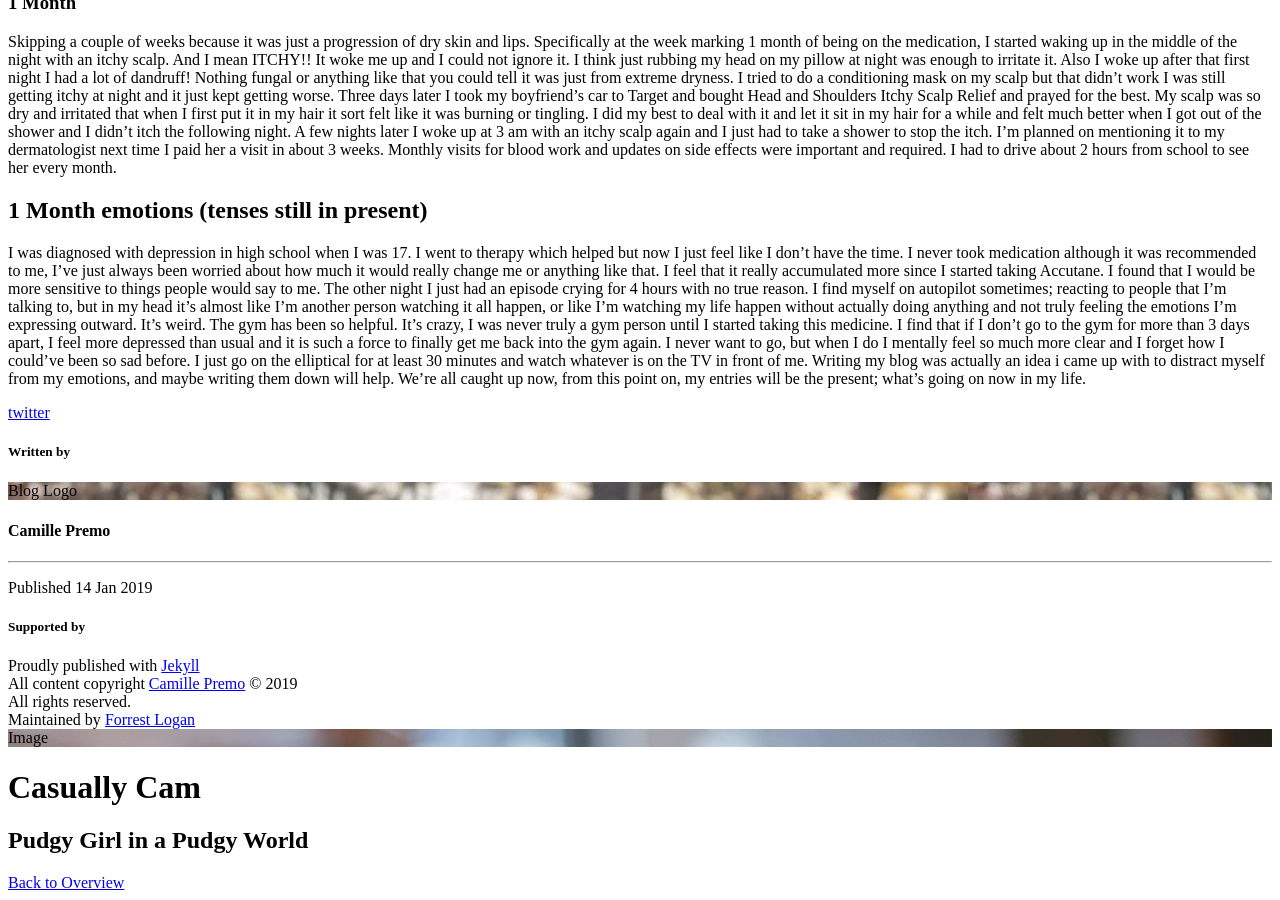
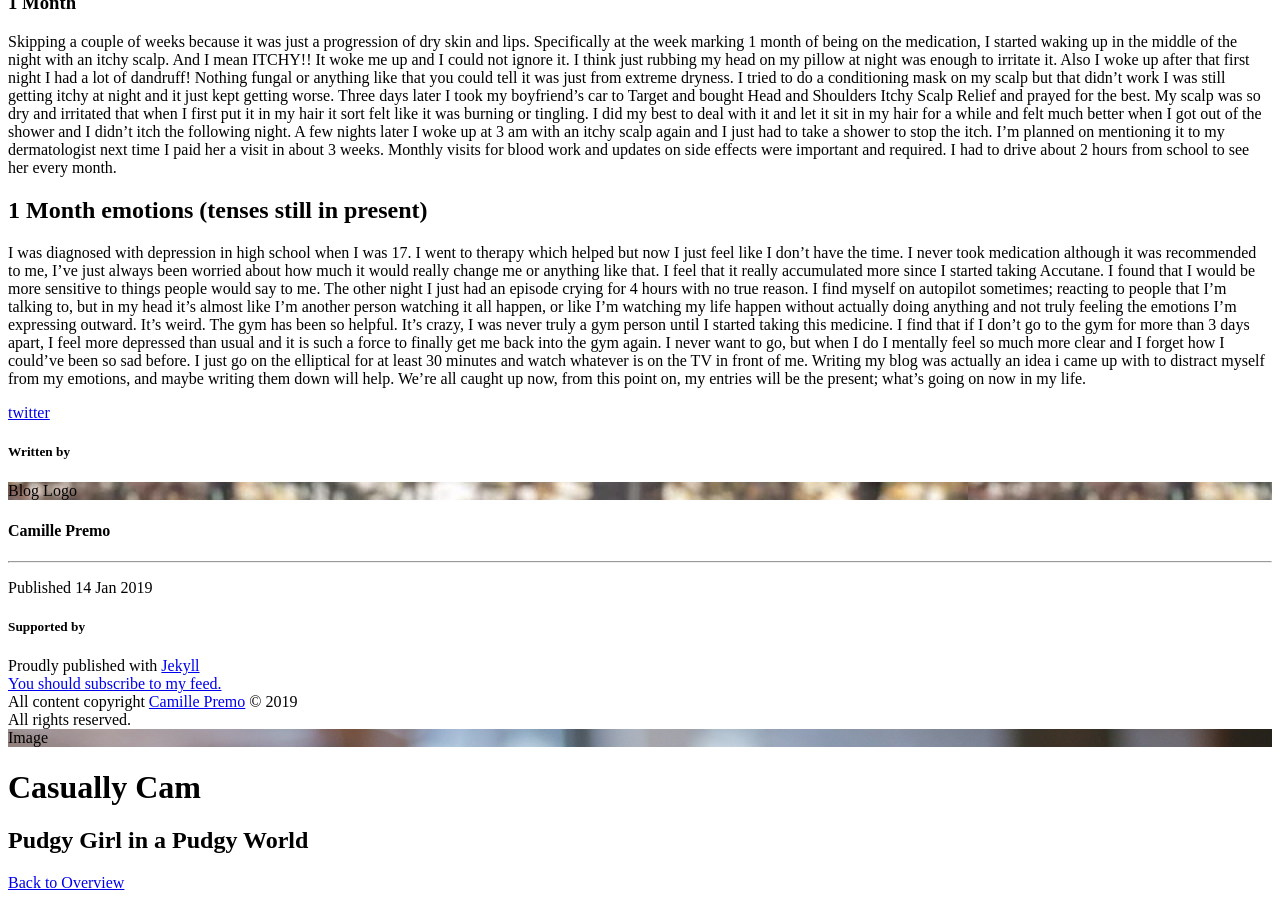
Before and after one commit to premoxoxo/premoxoxo.github.io, a Jekyll site: the page built from _posts/2019-01-14-my-accutane-journey.md, in a window 1280 px wide and 900 px high, scrolled down 1391 px. Built offline with Jekyll 4.4.1, drawn with Linux system fonts in a browser that asks for light colours; nearby versions of some CDN libraries.

Commit message:
build error

```diff
--- a/_layouts/post.html
+++ b/_layouts/post.html
@@ -78,10 +78,10 @@
             <h5 class="index-headline featured"><span>Supported by</span></h5>
             <footer class="site-footer">
               <section class="poweredby">Proudly published with <a href="http://jekyllrb.com"> Jekyll</a></section>
-              <!-- <a class="subscribe" href="{{ "/feed.xml" | prepend: site.baseurl }}"> <span class="tooltip"> <i class="fa fa-rss"></i> You should subscribe to my feed.</span></a> -->
+              <a class="subscribe" href="{{ "/feed.xml" | prepend: site.baseurl }}"> <span class="tooltip"> <i class="fa fa-rss"></i> You should subscribe to my feed.</span></a>
               <div class="inner">
                 <section class="copyright">All content copyright <a href="{{@blog.url}}/">{{site.author}}</a> &copy; {{ site.time | date: '%Y' }}<br>All rights reserved.</section>
-                <section>Maintained by <a href="http://forrestlogan.com">Forrest Logan</a></section>
+                <!-- <section>Maintained by <a href="http://forrestlogan.com">Forrest Logan</a></section> -->
               </div>
             </footer>
           </div>
```
